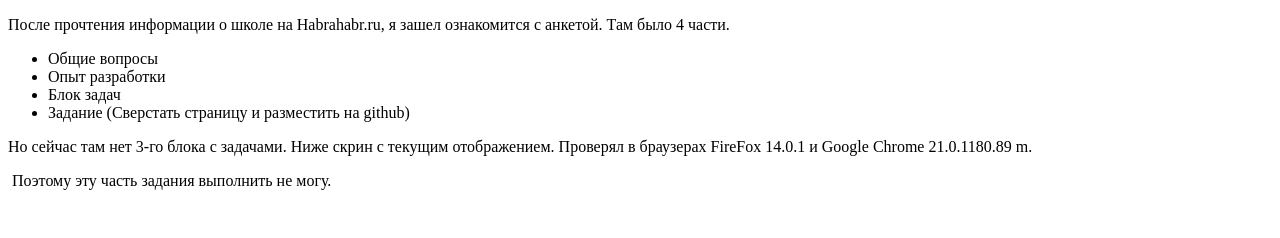
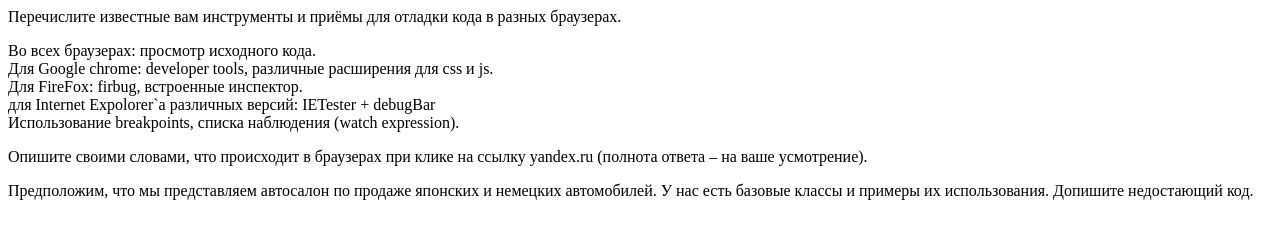
Before and after one commit to semasping/SemenPinigin, a plain HTML site: page questions.html in a window 1280 px wide. Drawn offline with Linux system fonts and the light colour scheme.

Commit message:
[+] add tech questions page with some answers

```diff
--- a/css/main.css
+++ b/css/main.css
@@ -39,3 +39,7 @@ div {
   display: none;
   padding-left: 15px;
 }
+
+.hidden {
+  display: none;
+}
--- a/questions.html
+++ b/questions.html
@@ -2,21 +2,41 @@
   "http://www.w3.org/TR/html4/loose.dtd">
 <html xmlns="http://www.w3.org/1999/html">
 <head>
-  <meta http-equiv="Content-Type" content="text/html; charset=utf-8" />
-  <title>Вопросы</title>
+  <meta http-equiv="Content-Type" content="text/html; charset=utf-8"/>
+  <title>Технические Вопросы</title>
+  <script>
+    $(function () {
+      $(".question").click(function () {
+        $(this).nextUntil('.tech_question__list__item').toggle();
+      });
+    });
+  </script>
 </head>
 <body>
-<div><p>После прочтения информации о школе на Habrаhabr.ru, я зашел ознакомится с анкетой. Там было 4 части.
-  <ul>
-    <li>Общие вопросы</li>
-    <li>Опыт разработки</li>
-    <li>Блок задач</li>
-    <li>Задание (Сверстать страницу и разместить на github)</li>
-  </ul>
-  Но сейчас там нет 3-го блока с задачами. Ниже скрин с текущим отображением. Проверял в браузерах FireFox 14.0.1 и Google Chrome 21.0.1180.89 m.
-  </p>
-  <img src="images/1346784557-clip-33kb.png" alt="">
-  Поэтому эту часть задания выполнить не могу.
+<div class="tech_question__list">
+  <div class="tech_question__list__item">
+    <div class="question">Перечислите известные вам инструменты и приёмы для отладки кода в разных браузерах.</div>
+    <div class="answer">
+      <p>
+        Во всех браузерах: просмотр исходного кода.<br>
+        Для Google chrome: developer tools, различные расширения для css и js.<br>
+        Для FireFox: firbug, встроенные инспектор.<br>
+        для Internet Expolorer`a различных версий: IETester + debugBar<br>
+        Использование breakpoints, списка наблюдения (watch expression).
+      </p>
+    </div>
+    <div class="question">Опишите своими словами, что происходит в браузерах при клике на ссылку yandex.ru (полнота ответа – на ваше усмотрение). </div>
+    <div class="answer">
+      <p>
+      </p>
+    </div>
+    <div class="question">Предположим, что мы представляем автосалон по продаже японских и немецких автомобилей. У нас есть базовые классы и примеры их использования. Допишите недостающий код.</div>
+    <div class="answer">
+      <p>
+      </p>
+    </div>
+  </div>
 </div>
+
 </body>
 </html>
```
Also changed, not shown: index.html (+1 -1 lines).
